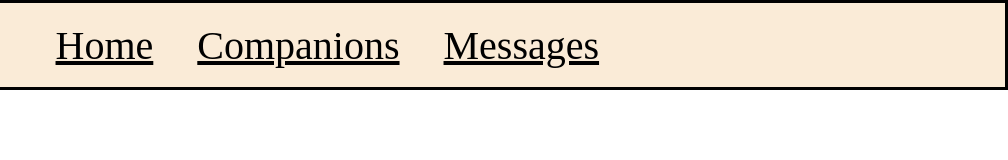
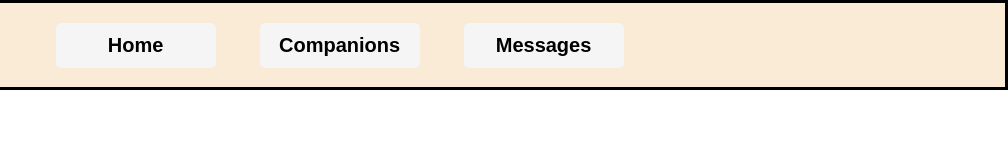
Before and after one commit to Bakersn03/companion_website, a plain HTML site: page index.html in a window 1280 px wide. Shown: the full height of the page, 272-1280 px from the left. Drawn offline with Linux system fonts and the light colour scheme.

Commit message:
Add Font Changes

```diff
--- a/index.html
+++ b/index.html
@@ -13,9 +13,9 @@
         <img src="./images/lorem_ipsum.png" />
         <nav>
             <ul>
-                <li><a href="./index.html">Home</a></li>
-                <li><a href="./companions.html">Companions</a></li>
-                <li><a href="./messages.html">Messages</a></li>
+                <li><a href="./index.html" class="button">Home</a></li>
+                <li><a href="./companions.html" class="button">Companions</a></li>
+                <li><a href="./messages.html" class="button">Messages</a></li>
             </ul>
         </nav>
     </header>
--- a/styles.css
+++ b/styles.css
@@ -12,7 +12,7 @@ header {
 }
 
 header * {
-    display: inline;
+    display: inline-block;
 }
 
 a:link, a:visited {
@@ -25,11 +25,20 @@ a:hover {
 
 header li {
     margin: 20px;
-    font-size: 40px;
+    font-size: 20px;
 }
 
 header a {
-    font-family: 'Times New Roman', Times, serif;
+    font-family: Arial, Helvetica, sans-serif;
+    width: 140px;
+    height: 25px;
+    background: whitesmoke;
+    padding: 10px;
+    text-align: center;
+    border-radius: 5px;
+    font-weight: bold;
+    line-height: 25px;
+    text-decoration: none;
 }
 
 header img {
```
Also changed, not shown: companions.html (+3 -3 lines), messages.html (+3 -3 lines).
